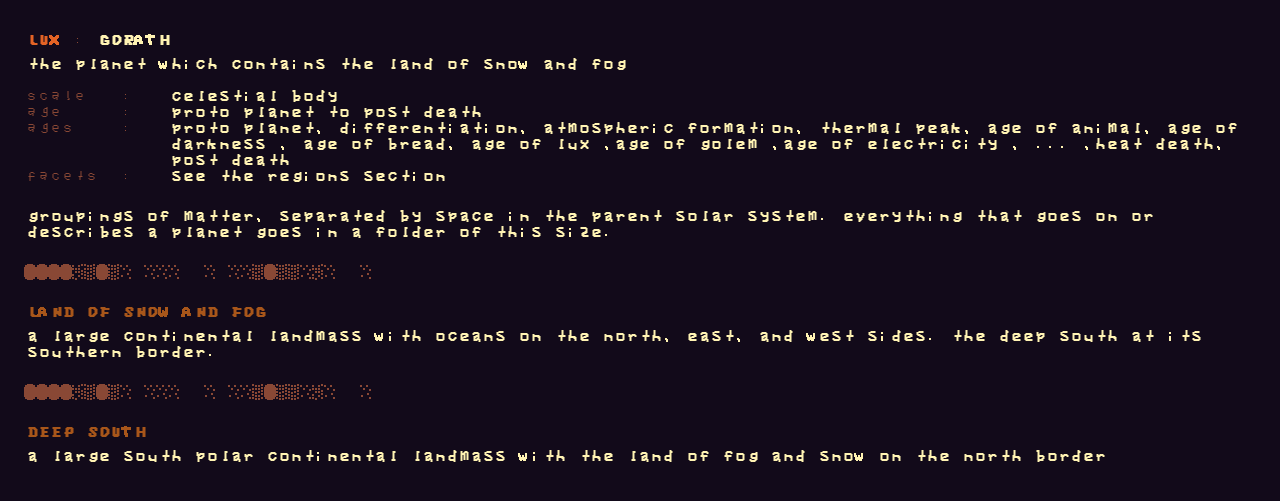
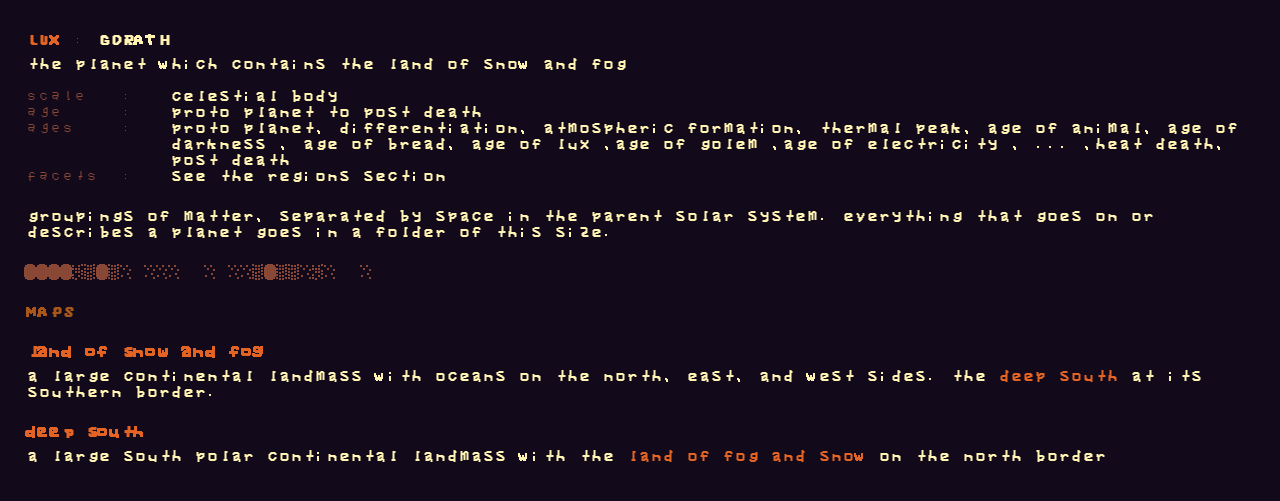
Before and after one commit to jkennedy1998/THAUMWORLD-LORE, a Jekyll site: the page built from thaum world/the great violet spiral/lux/gorath/index.md, in a window 1280 px wide. Shown: the top 501 px of the page. Built offline with Jekyll 4.4.1, drawn with Linux system fonts in a browser that asks for light colours; our own code applies the rules of GitHub Pages for plain Markdown files.

Commit message:
Normalize child page link styling

```diff
--- a/assets/css/style.scss
+++ b/assets/css/style.scss
@@ -165,11 +165,11 @@ h6 a {
   font-weight: inherit;
 }
 
-h1 a,
-h2 a {
+h1 a {
   color: inherit;
 }
 
+h2 a,
 h3 a,
 h4 a,
 h5 a,
--- a/thaum world/the great violet spiral/lux/gorath/index.md
+++ b/thaum world/the great violet spiral/lux/gorath/index.md
@@ -16,10 +16,10 @@ everything that goes on or describes a planet goes in a folder of this size.
 
 ---
 
-## [land of snow and fog](./land%20of%20snow%20and%20fog/)
-a large continental landmass with oceans on the north, east, and west sides. the deep south at its southern border.
+## maps
 
----
+### [land of snow and fog](./land%20of%20snow%20and%20fog/)
+a large continental landmass with oceans on the north, east, and west sides. the <a href="./deep%20south/">deep south</a> at its southern border.
 
-## [deep south](./deep%20south/)
-a large south polar continental landmass with the land of fog and snow on the north border
+### [deep south](./deep%20south/)
+a large south polar continental landmass with the <a href="./land%20of%20snow%20and%20fog/">land of fog and snow</a> on the north border
```
